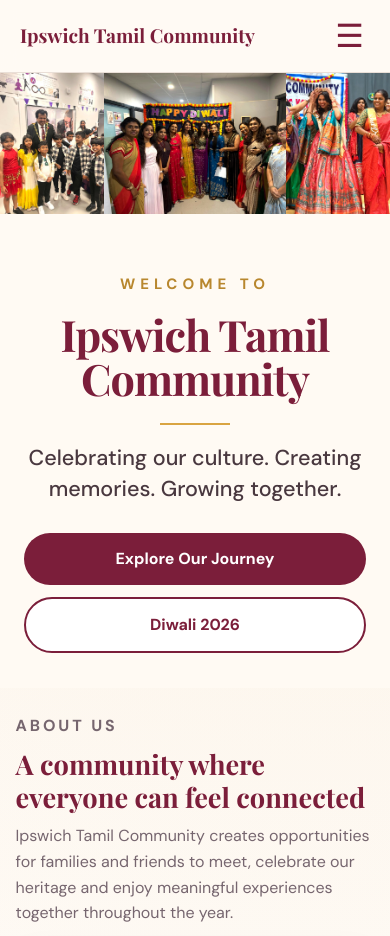
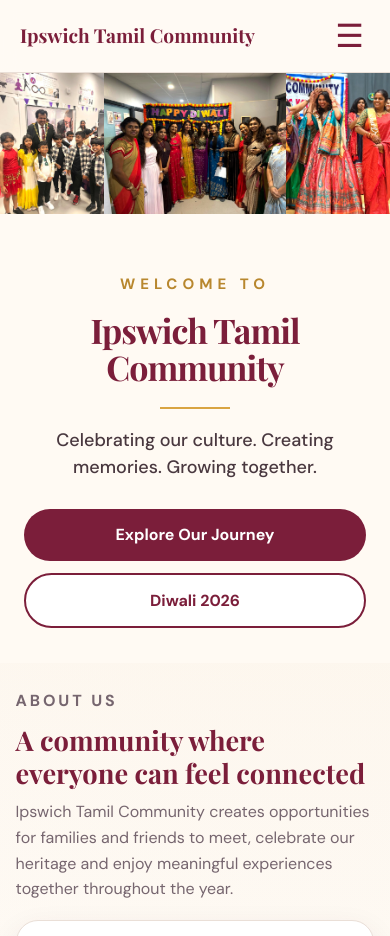
Before and after one commit to ipswichtamilcommunity-lab/ITC, a plain HTML site: page index.html in a window 390 px wide. Shown: the top 936 px of the page. Drawn offline with nearby package versions, Linux system fonts and the light colour scheme.

Commit message:
Update styles.css

```diff
--- a/styles.css
+++ b/styles.css
@@ -1679,10 +1679,19 @@ p {
     padding-top: 25px !important;
   }
 }
-/* FINAL MOBILE HERO FONT SIZE */
+/* FINAL MOBILE HERO SIZE */
 @media (max-width: 768px) {
+
   .home-hero .home-hero-overlay h1 {
-    font-size: 2.7rem !important;
-    line-height: 1.03 !important;
-  }
-}
+    font-size: 34px !important;
+    line-height: 1.08 !important;
+    max-width: 340px !important;
+    margin-left: auto !important;
+    margin-right: auto !important;
+  }
+
+  .home-hero .hero-tagline {
+    font-size: 18px !important;
+    line-height: 1.5 !important;
+  }
+}
```
